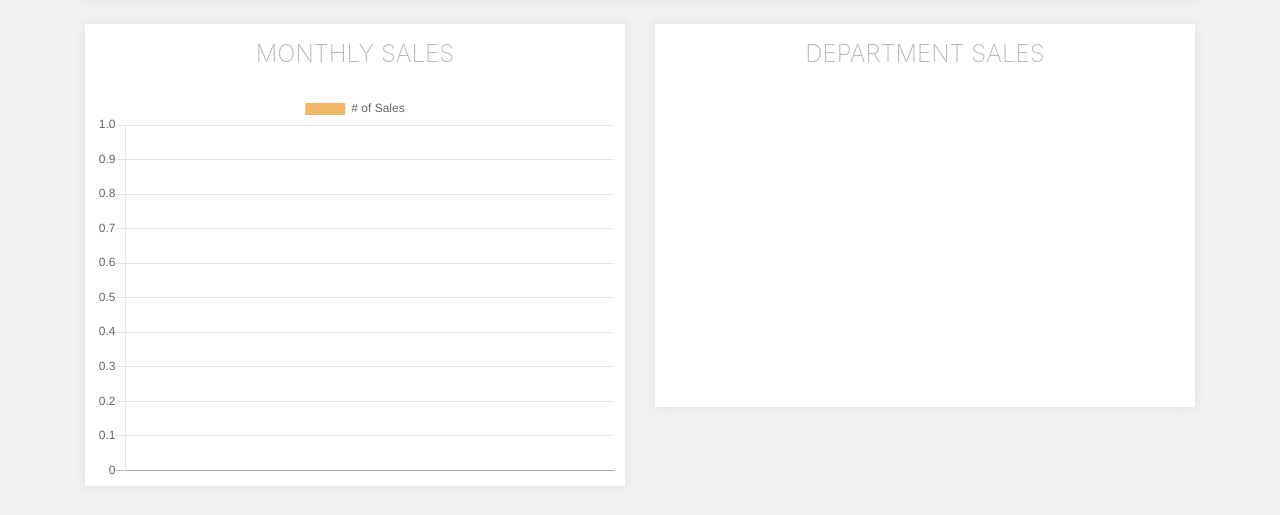
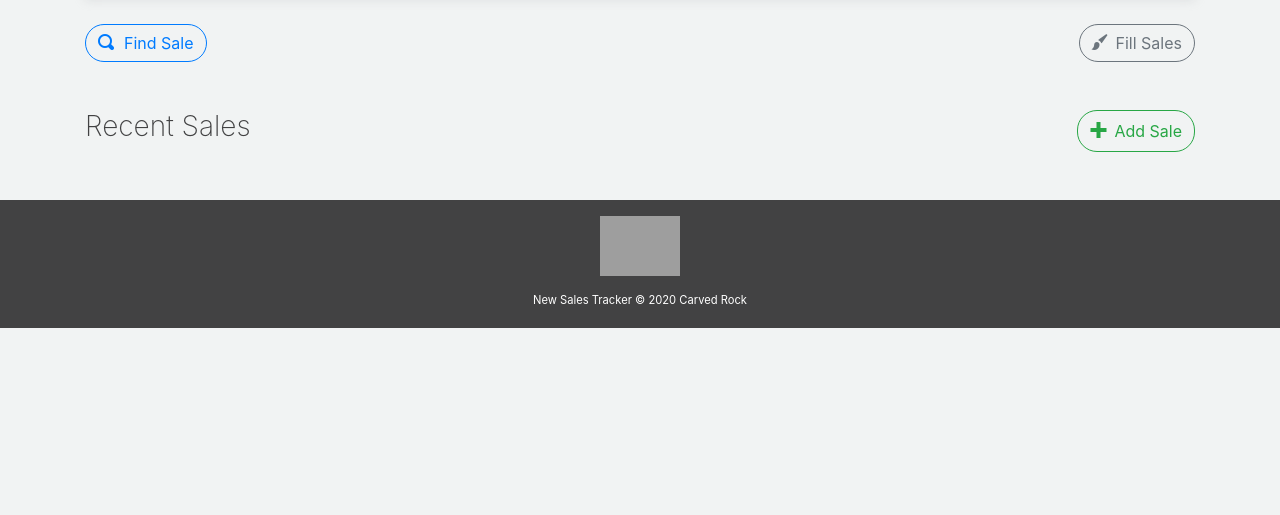
Before and after one commit to LindsayPeterson/Javascript_Intro, a plain HTML site: page Arrays_and_Collections/index.html in a window 1280 px wide. Shown: the part 268-783 px from the top of the page. Drawn offline with nearby package versions, Linux system fonts and the light colour scheme; grey boxes are pictures that could not be loaded.

Commit message:
setup module 5

```diff
--- a/Arrays_and_Collections/index.html
+++ b/Arrays_and_Collections/index.html
@@ -38,21 +38,6 @@
 			</div>
 		</div>
 
-		<!-- Charts -->
-		<div class="row mt-3 mb-3">
-			<div class="col-12 col-md-6 w-100 mb-4 mb-md-0">
-				<div class="graphSec px-2">
-					<h4 class="text-center py-3">Monthly Sales</h4>
-					<canvas id="monthlySales" width="400" height="300"></canvas>
-				</div>
-			</div>
-			<div class="col-12 col-md-6 w-100">
-				<div class="graphSec px-2">
-					<h4 class="text-center py-3">Department Sales</h4>
-					<canvas id="deptSales" class="pb-2" width="400" height="300"></canvas>
-				</div>
-			</div>
-		</div>
 	</div>
 
 	<!-- Over $1000 -->
--- a/Arrays_and_Collections/js/page.js
+++ b/Arrays_and_Collections/js/page.js
@@ -1,6 +1,4 @@
 // Accessing the objects
-var ctx = document.getElementById('monthlySales').getContext('2d');
-var pieCtx = document.getElementById('deptSales').getContext('2d');
 var yearlyLabel = document.getElementById('yearlyTotal');
 var newAmount = document.getElementById('itemAmount');
 var newMonth = document.getElementById('monthId');
@@ -8,84 +6,47 @@ let hikingRadio = document.getElementById('hiking');
 let runningRadio = document.getElementById('running');
 let huntingRadio = document.getElementById('hunting');
 
-// Monthly Totals
-var yearlyTotal = 0;
-
-const monthlySales = new Map();
-
-{
-    let salesA = {
-        a:[1,2]
-    }
-
-    var map = new WeakMap();
-    map.set(salesA, 'Hiking');
-
-    console.log('First ' + salesA);
-}
-
-// console.log('Second ' + salesA);
+// Code goes here
 
 // Add Sales
 function addSale(){
-    monthlySales.set(newMonth.value, parseInt(newAmount.value))
 
-    // Update labels
-    monthlySalesChart.data.labels = Array.from(monthlySales.keys());
 
-    yearlyTotal = 0;
-
-    monthlySalesChart.data.datasets.forEach((dataset) => {
-        dataset.data = [];
-    });
-
-    for (let amount of monthlySales.values()) {
-        yearlyTotal = amount + yearlyTotal;
-        yearlyLabel.innerHTML = yearlyTotal;
-
-        monthlySalesChart.data.datasets.forEach((dataset) => {
-            dataset.data.push(amount);
-        });
-    }
-
-    monthlySalesChart.update();
 
 }
 
 function findSale(){
 
-}
 
-function fillValue() {
 
 }
 
 // Bar chart
-var monthlySalesChart = new Chart(ctx, {
-    type: 'bar',
-    data: {
-        labels: [],
-        datasets: [{
-            label: '# of Sales',
-            data: [],
-            backgroundColor: [
-                'rgba(238, 184, 104, 1)',
-                'rgba(75, 166, 223, 1)',
-                'rgba(239, 118, 122, 1)',
-            ],
-            borderWidth: 0
-        }]
-    },
-    options: {
-        scales: {
-            yAxes: [{
-                ticks: {
-                    beginAtZero: true
-                }
-            }]
-        }
-    }
-});
+// var monthlySalesChart = new Chart(ctx, {
+//     type: 'bar',
+//     data: {
+//         labels: [],
+//         datasets: [{
+//             label: '# of Sales',
+//             data: [],
+//             backgroundColor: [
+//                 'rgba(238, 184, 104, 1)',
+//                 'rgba(75, 166, 223, 1)',
+//                 'rgba(239, 118, 122, 1)',
+//             ],
+//             borderWidth: 0
+//         }]
+//     },
+//     options: {
+//         scales: {
+//             yAxes: [{
+//                 ticks: {
+//                     beginAtZero: true
+//                 }
+//             }]
+//         }
+//     }
+// });
 
 // Pie Chart
 // var deptSalesChart = new Chart(pieCtx, {
```
Also changed, not shown: 1 other file.
